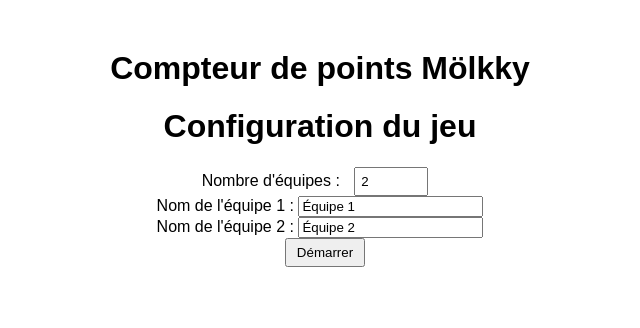
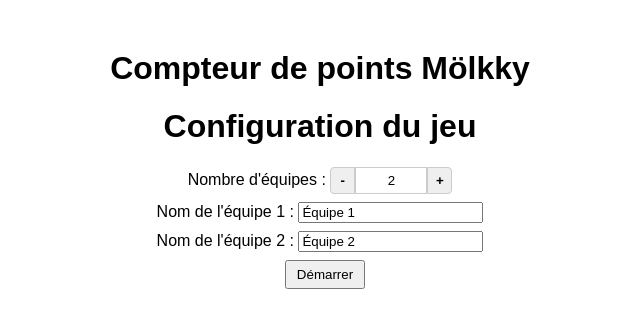
Before and after one commit to aspyk/molkky_scoreboard, a React (Create React App) app: page / in a window 1280 px wide. Shown: the top 328 px of the page, without its empty margins (320-960 px from the left). Built offline with nearby package versions, Linux system fonts and the light colour scheme.

Commit message:
feat: improve number input with buttons

```diff
--- a/src/ConfigPage.tsx
+++ b/src/ConfigPage.tsx
@@ -1,4 +1,5 @@
 import React, { useState } from "react";
+import "./styles/styles.css";
 
 interface ConfigPageProps {
   setTeams: (teams: string[]) => void;
@@ -43,16 +44,64 @@
   return (
     <div>
       <h1>Configuration du jeu</h1>
-      <label>Nombre d'équipes : </label>
+      <div style={{ marginBottom: "8px" }}>
+        <label style={{ marginRight: "0px" }}>Nombre d'équipes : </label>
+
+        <button
+          onClick={() =>
+            handleNumTeamsChange({
+              target: { value: String(Math.max(2, numTeams - 1)) },
+            } as React.ChangeEvent<HTMLInputElement>)
+          }
+          style={{
+            padding: "5px",
+            margin: "0",
+            borderRadius: "4px 0px 0px 4px",
+            border: "1px solid #ccc",
+            width: "25px",
+            fontWeight: "bold",
+          }}
+        >
+          -
+        </button>
+
         <input
           type="number"
           value={numTeams}
           onChange={handleNumTeamsChange}
           min="2"
           max="10"
+          style={{
+            // fontSize: '1.5em',
+            // padding: '5px',
+            // width: '60px',
+            textAlign: "center",
+            margin: "0",
+            border: "1px solid #ccc",
+          }}
         />
+
+        <button
+          onClick={() =>
+            handleNumTeamsChange({
+              target: { value: String(Math.min(10, numTeams + 1)) },
+            } as React.ChangeEvent<HTMLInputElement>)
+          }
+          style={{
+            padding: "5px",
+            margin: "0",
+            borderRadius: "0 4px 4px 0",
+            border: "1px solid #ccc",
+            width: "25px",
+            fontWeight: "bold",
+          }}
+        >
+          +
+        </button>
+      </div>
+
       {teamNames.map((name, index) => (
-        <div key={index}>
+        <div key={index} style={{ marginBottom: "8px" }}>
           <label>Nom de l'équipe {index + 1} : </label>
           <input
             type="text"
--- /dev/null
+++ b/src/styles/styles.css
@@ -0,0 +1,13 @@
+/* styles.css */
+input[type="number"]::-webkit-outer-spin-button,
+input[type="number"]::-webkit-inner-spin-button {
+  -webkit-appearance: none;
+  margin: 0;
+}
+
+/* Supprimer les flèches de l'input number sur Chrome, Safari, Edge */
+input[type="number"] {
+  appearance: textfield; /* Propriété standard */
+  -webkit-appearance: none; /* Propriété spécifique à WebKit */
+  -moz-appearance: textfield; /* Propriété spécifique à Firefox */
+}
```
Lines whose indentation alone changed are shown as unchanged.
